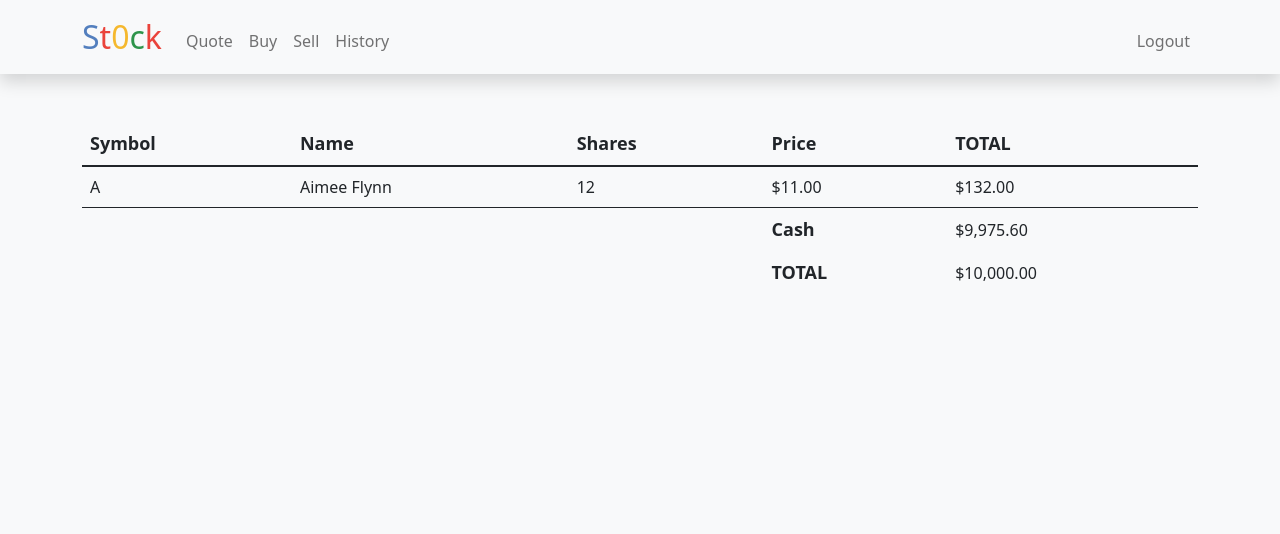
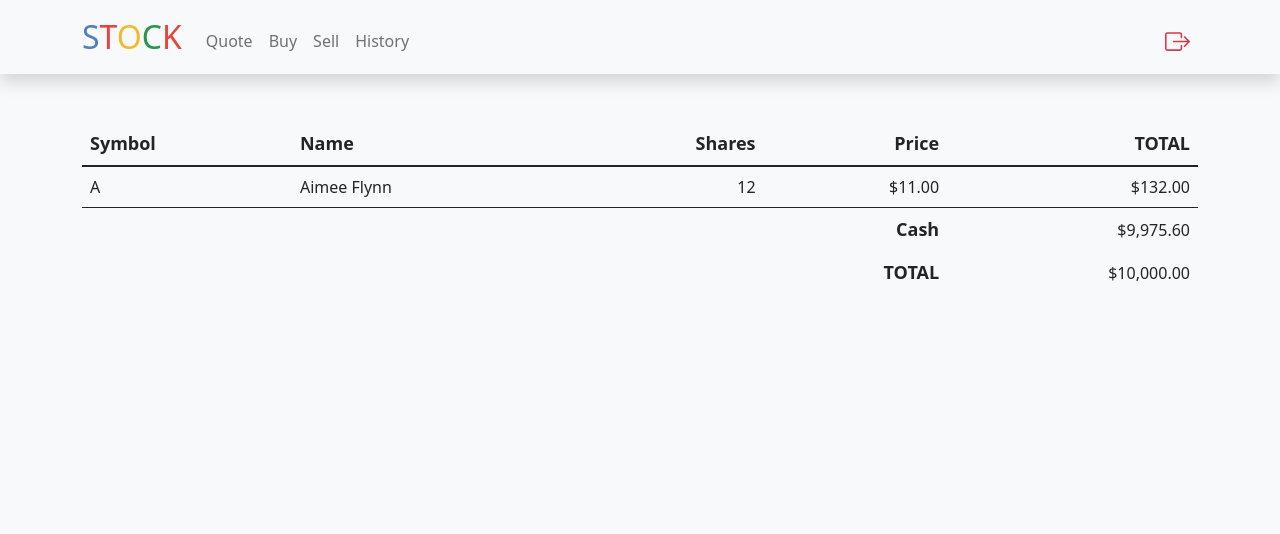
Before and after one commit to shah-sawood/stock, a Django app: page / in a window 1280 px wide. Shown: the top 534 px of the page. Run offline with Django 4.2, Linux system fonts and the light colour scheme; a user stored in the database is signed in; data comes from the database, SQL or seed files in the repository; both versions use the stored data as it was after the commit.

Commit message:
made changes

```diff
--- a/shop/admin.py
+++ b/shop/admin.py
@@ -5,7 +5,7 @@ from .models import Purchase, Portfolio, History
 # Register your models here.
 @admin.register(Purchase)
 class PurchaseAdmin(admin.ModelAdmin):
-    pass
+    readonly_fields = ["symbol", "name"]
 
 
 @admin.register(Portfolio)
--- a/shop/apps.py
+++ b/shop/apps.py
@@ -4,3 +4,7 @@ from django.apps import AppConfig
 class ShopConfig(AppConfig):
     default_auto_field = "django.db.models.BigAutoField"
     name = "shop"
+
+    def ready(self):
+        """Implicitly connect signal handlers decorated with @receiver."""
+        from . import signals
--- a/shop/models.py
+++ b/shop/models.py
@@ -1,4 +1,5 @@
 """models"""
+from django.core.exceptions import ValidationError
 from django.db import models
 from django.contrib.auth.models import User
 from django.core.validators import MinValueValidator
@@ -14,6 +15,10 @@ class Purchase(models.Model):
     price = models.FloatField(validators=[MinValueValidator(0)])
 
     purchases = models.Manager()
+
+    def get_account(self):
+        """returns the account of the purchaser"""
+        return self.get_purchaser().account
 
     def get_purchaser(self):
         """returns the user who made this purchase"""
@@ -44,8 +49,13 @@ class Portfolio(models.Model):
     """portfolio"""
 
     user = models.OneToOneField(User, on_delete=models.CASCADE, related_name="account")
-    total = models.PositiveIntegerField(default=10000)
-    cash = models.PositiveIntegerField(default=10000, validators=[MinValueValidator(0)])
+    total = models.FloatField(default=10000, validators=[MinValueValidator(0)])
+    cash = models.FloatField(default=10000, validators=[MinValueValidator(0)])
+
+    def clean(self):
+        """clean the fields"""
+        if self.cash > self.total:
+            raise ValidationError("Cash can't exceed total amount in the account.")
 
     def get_user(self):
         """returns the user of this portfolio"""
@@ -68,7 +78,7 @@ class History(models.Model):
     """history model"""
 
     user = models.ForeignKey(User, on_delete=models.CASCADE, related_name="history")
-    symbol = models.CharField(max_length=7, unique=True)
+    symbol = models.CharField(max_length=7)
     shares = models.PositiveIntegerField(validators=[MinValueValidator(0)])
     price = models.FloatField(validators=[MinValueValidator(0)])
     date_transacted = models.DateTimeField(auto_now_add=True)
--- a/shop/views.py
+++ b/shop/views.py
@@ -21,10 +21,7 @@ if os.environ.get("API_KEY") is None:
 def index(request):
     """displays the index page of the stock"""
     context = {}
-    purchases = Purchase.purchases.filter(user=request.user).order_by("-id")
-    context["purchases"] = purchases
-    # q = Purchase.purchases.filter(user=request.user).aggregate(Sum("price"))
-    # print(q)
+    context["purchases"] = Purchase.purchases.filter(user=request.user).order_by("-id")
     return render(request, "shop/index.html", context)
 
 
@@ -32,6 +29,7 @@ def index(request):
 def quote(request):
     """allows a user to look up a stock’s current price"""
     context = {}
+    context["title"] = "quote"
     if request.method == "POST":
         symbol = request.POST.get("symbol")
         if not symbol:
@@ -77,20 +75,14 @@ def buy(request):
                             shares=shares,
                             price=data.get("price"),
                         )
-                        portfolio.cash -= total
-                        portfolio.save()
                 except IntegrityError:
-                    purchase = Purchase.purchases.get(user=request.user, symbol=symbol)
+                    purchase = Purchase.purchases.select_for_update().get(
+                        user=request.user, symbol=symbol
+                    )
                     portfolio.cash -= total
                     portfolio.save()
                     purchase.shares += int(shares)
                     purchase.save()
-                History.histories.create(
-                    user=request.user,
-                    symbol=symbol,
-                    shares=shares,
-                    price=data.get("price"),
-                )
                 return HttpResponseRedirect(reverse("shop:index"))
             messages.error(request, "Something went wrong. Please try again later.")
 
@@ -105,4 +97,6 @@ def buy(request):
 def history(request):
     """returns the transactions history of current user"""
     context = {}
+    context["title"] = "history"
+    context["histories"] = History.histories.filter(user=request.user).order_by("-id")
     return render(request, "shop/history.html", context)
--- a/templates/layout.html
+++ b/templates/layout.html
@@ -9,6 +9,7 @@
     <link rel="icon" href="{% static 'favicon.ico' %}">
     <link rel="stylesheet" href="{% static 'css/style.css' %}">
     <title>{% block title %}{{ title|title|default:"Home" }}{% endblock %} - Finance</title>
+    {% block head %}{% endblock %}
 </head>
 
 <body class="bg-light">
--- a/templates/navbar.html
+++ b/templates/navbar.html
@@ -1,6 +1,17 @@
+{% block head %}
+<style>
+    svg {
+            transition: all 1s;
+        }
+        svg:hover {
+            transition: all 800ms;
+            transform: rotate(360deg) scale(1.5);
+        }
+    </style>
+{% endblock %}
 <nav class="bg-light sticky-top shadow navbar navbar-expand-md navbar-light">
     <div class="container">
-        <a class="navbar-brand" href="{% url 'shop:index' %}"><span class="blue">S</span><span class="red">t</span><span class="yellow">0</span><span class="green">c</span><span class="red">k</span></a>
+        <a class="navbar-brand" href="{% url 'shop:index' %}"><span class="blue">S</span><span class="red">T</span><span class="yellow">O</span><span class="green">C</span><span class="red">K</span></a>
         <button aria-controls="navbar" aria-expanded="false" aria-label="Toggle navigation" class="navbar-toggler" data-bs-target="#navbar" data-bs-toggle="collapse" type="button">
             <span class="navbar-toggler-icon"></span>
         </button>
@@ -22,16 +33,31 @@
             </ul>
             <ul class="navbar-nav ms-auto mt-2">
                 <li class="nav-item">
-                    <a class="nav-link" href="{% url 'user:logout' %}">Logout</a>
+                    <a class="nav-link text-danger" href="{% url 'user:logout' %}" title="logout">
+                        <svg xmlns="http://www.w3.org/2000/svg" width="25" height="25" fill="currentColor" class="bi bi-box-arrow-right" viewBox="0 0 16 16">
+                            <path fill-rule="evenodd" d="M10 12.5a.5.5 0 0 1-.5.5h-8a.5.5 0 0 1-.5-.5v-9a.5.5 0 0 1 .5-.5h8a.5.5 0 0 1 .5.5v2a.5.5 0 0 0 1 0v-2A1.5 1.5 0 0 0 9.5 2h-8A1.5 1.5 0 0 0 0 3.5v9A1.5 1.5 0 0 0 1.5 14h8a1.5 1.5 0 0 0 1.5-1.5v-2a.5.5 0 0 0-1 0v2z" />
+                            <path fill-rule="evenodd" d="M15.854 8.354a.5.5 0 0 0 0-.708l-3-3a.5.5 0 0 0-.708.708L14.293 7.5H5.5a.5.5 0 0 0 0 1h8.793l-2.147 2.146a.5.5 0 0 0 .708.708l3-3z" />
+                        </svg>
+                    </a>
                 </li>
             </ul>
             {% else %}
             <ul class="navbar-nav ms-auto mt-2">
                 <li class="nav-item">
-                    <a class="nav-link{% if title == 'register' %} active{% endif %}" href="{% url 'user:register' %}">Register</a>
+                    <a class="nav-link{% if title == 'register' %} active{% endif %}" href="{% url 'user:register' %}" title="register">
+                        <svg xmlns="http://www.w3.org/2000/svg" width="25" height="25" fill="currentColor" class="bi bi-person-plus-fill" viewBox="0 0 16 16">
+                            <path d="M1 14s-1 0-1-1 1-4 6-4 6 3 6 4-1 1-1 1H1zm5-6a3 3 0 1 0 0-6 3 3 0 0 0 0 6z" />
+                            <path fill-rule="evenodd" d="M13.5 5a.5.5 0 0 1 .5.5V7h1.5a.5.5 0 0 1 0 1H14v1.5a.5.5 0 0 1-1 0V8h-1.5a.5.5 0 0 1 0-1H13V5.5a.5.5 0 0 1 .5-.5z" />
+                        </svg>
+                    </a>
                 </li>
                 <li class="nav-item">
-                    <a class="nav-link{% if title == 'login' %} active{% endif %}" href="{% url 'user:login' %}">Login</a>
+                    <a class="nav-link text-success{% if title == 'login' %} active{% endif %}" href="{% url 'user:login' %}" title="login">
+                        <svg xmlns="http://www.w3.org/2000/svg" width="25" height="25" fill="currentColor" class="bi bi-box-arrow-in-left" viewBox="0 0 16 16">
+                            <path fill-rule="evenodd" d="M10 3.5a.5.5 0 0 0-.5-.5h-8a.5.5 0 0 0-.5.5v9a.5.5 0 0 0 .5.5h8a.5.5 0 0 0 .5-.5v-2a.5.5 0 0 1 1 0v2A1.5 1.5 0 0 1 9.5 14h-8A1.5 1.5 0 0 1 0 12.5v-9A1.5 1.5 0 0 1 1.5 2h8A1.5 1.5 0 0 1 11 3.5v2a.5.5 0 0 1-1 0v-2z" />
+                            <path fill-rule="evenodd" d="M4.146 8.354a.5.5 0 0 1 0-.708l3-3a.5.5 0 1 1 .708.708L5.707 7.5H14.5a.5.5 0 0 1 0 1H5.707l2.147 2.146a.5.5 0 0 1-.708.708l-3-3z" />
+                        </svg>
+                    </a>
                 </li>
             </ul>
             {% endif %}
--- a/templates/shop/index.html
+++ b/templates/shop/index.html
@@ -8,9 +8,9 @@
             <tr>
                 <th>Symbol</th>
                 <th>Name</th>
-                <th>Shares</th>
-                <th>Price</th>
-                <th>TOTAL</th>
+                <th class="text-end">Shares</th>
+                <th class="text-end">Price</th>
+                <th class="text-end">TOTAL</th>
             </tr>
         </thead>
         <tbody class="table-group-divider">
@@ -18,22 +18,22 @@
             <tr>
                 <td>{{ purchase.get_symbol }}</td>
                 <td>{{ purchase.get_name }}</td>
-                <td>{{ purchase.get_shares }}</td>
-                <td>{{ purchase.get_price|usd }}</td>
-                <td>{{ purchase.get_shares|multiply:purchase.get_price|usd }}</td>
+                <td class="text-end">{{ purchase.get_shares }}</td>
+                <td class="text-end">{{ purchase.get_price|usd }}</td>
+                <td class="text-end">{{ purchase.get_shares|multiply:purchase.get_price|usd }}</td>
             </tr>
             {% endfor %}
         </tbody>
         <tfoot>
             <tr>
                 <td class="border-0" colspan="3"></td>
-                <th class="border-0">Cash</th>
-                <td class="border-0">{{ request.user.account.get_cash|usd }}</td>
+                <th class="border-0 text-end">Cash</th>
+                <td class="border-0 text-end">{{ request.user.account.get_cash|usd }}</td>
             </tr>
             <tr>
                 <td class="border-0" colspan="3"></td>
-                <th class="border-0">TOTAL</th>
-                <td class="border-0">{{ request.user.account.get_total|usd }}</td>
+                <th class="border-0 text-end">TOTAL</th>
+                <td class="border-0 text-end">{{ request.user.account.get_total|usd }}</td>
             </tr>
         </tfoot>
     </table>
```
Also changed, not shown: templates/shop/history.html (+6 -6 lines), templates/shop/quote.html (+8 -2 lines), db.sqlite3.
